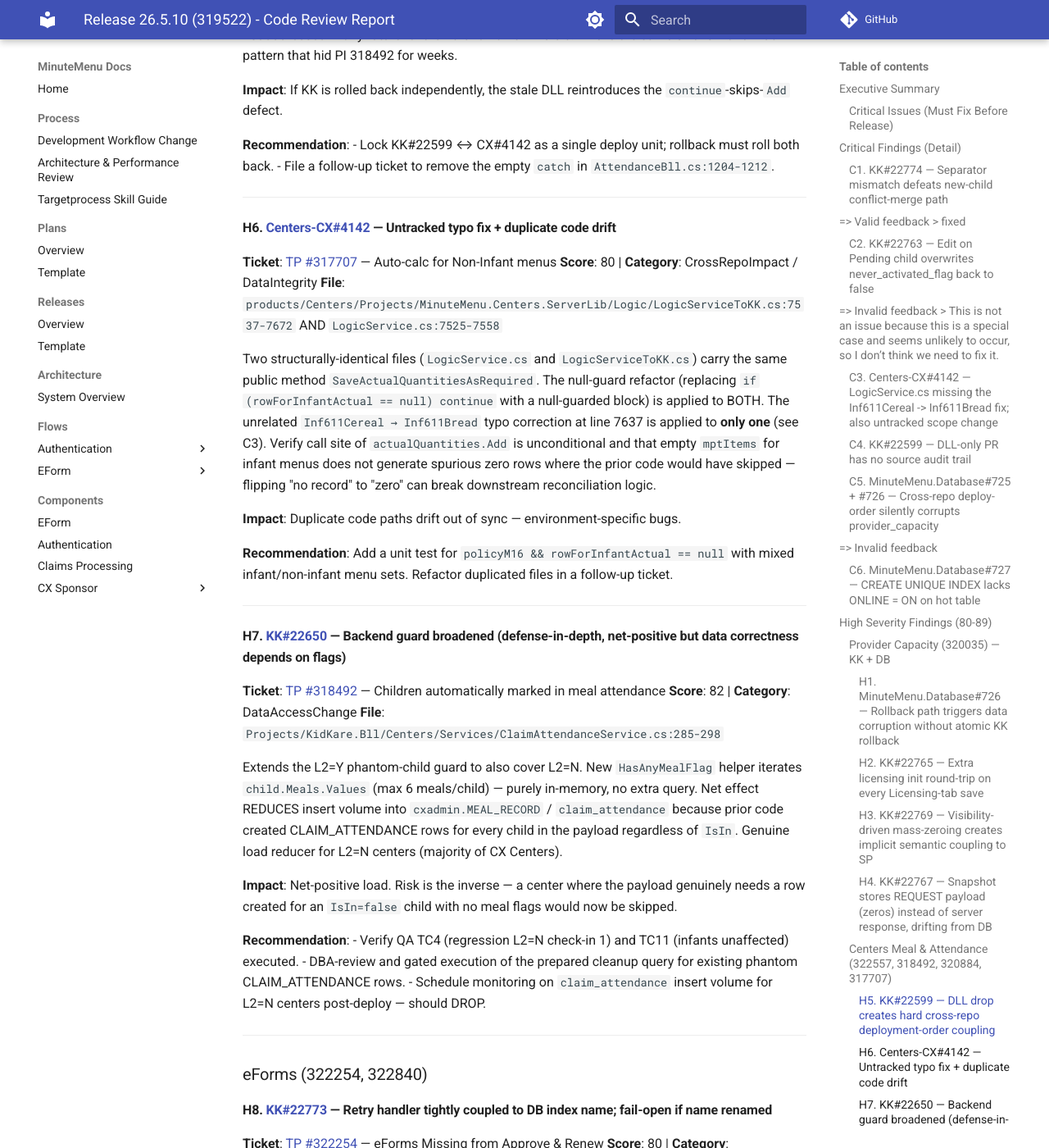
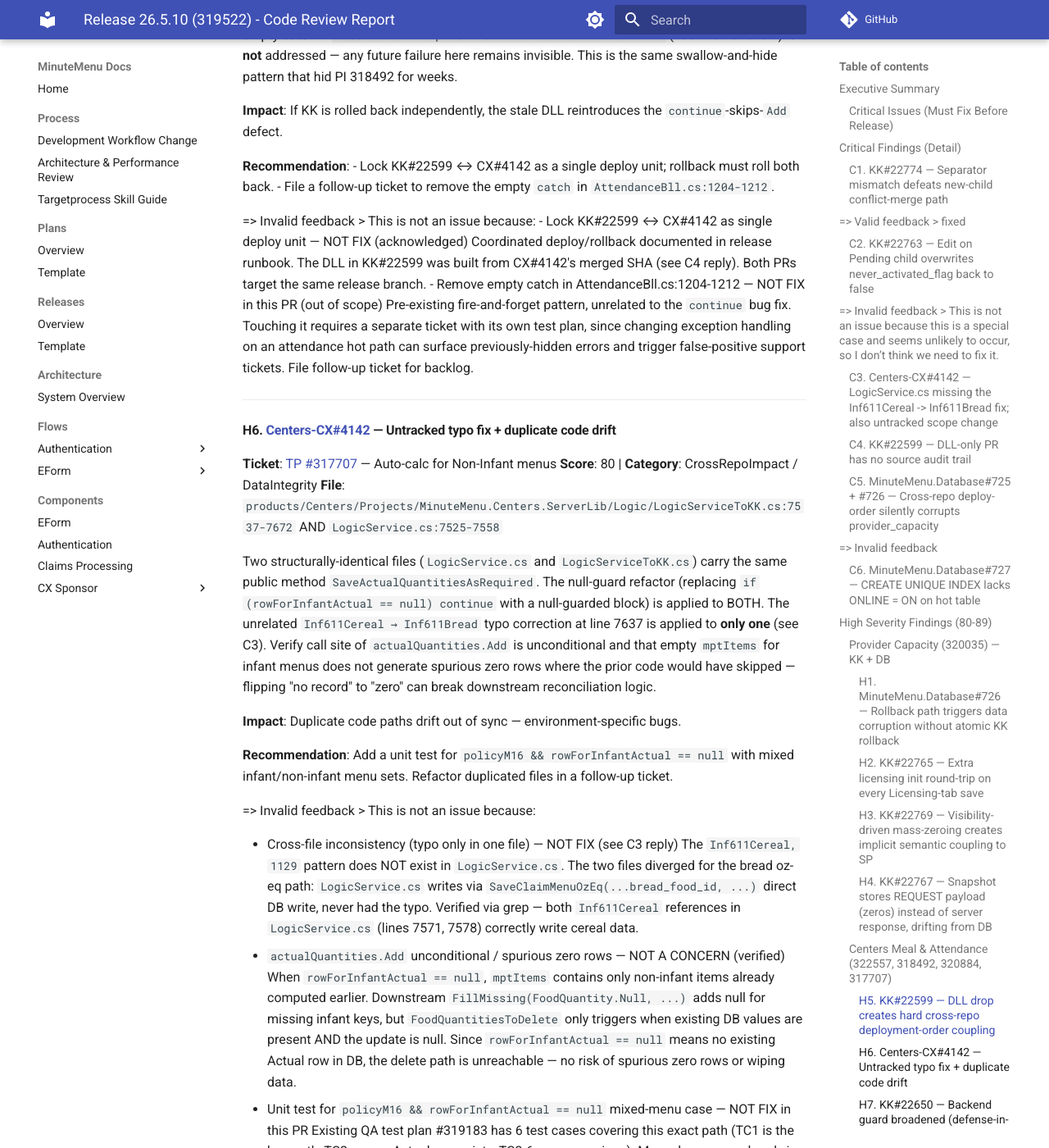
Before and after one commit to MinuteMenu/docs, an MkDocs documentation site: the page built from docs/releases/2026-05/release-26.5.10-code-review.md, in a window 1280 px wide and 1400 px high, scrolled down 9291 px. Shown: the whole window at 82% size. Built offline with MkDocs 1.6.1 and Material for MkDocs 9.7.7, drawn with Linux system fonts in a browser that asks for light colours; comment, search, counter and statistics services are not loaded; some of the changed text lies outside the part shown.

Commit message:
Update release-26.5.10-code-review.md

```diff
--- a/docs/releases/2026-05/release-26.5.10-code-review.md
+++ b/docs/releases/2026-05/release-26.5.10-code-review.md
@@ -82,7 +82,7 @@ Two findings consolidated:
 - File a follow-up TP ticket to track the typo correction as its own entry with regression tests.
 - Refactor the duplicated `LogicService.cs` / `LogicServiceToKK.cs` (structural code-smell that has caused historical drift bugs).
 
-=> Reply
+=> Invalid feedback > This is not an issue because:
 - Finding 1: Apply rename in LogicService.cs — NOT FIX
   The typo does NOT exist in LogicService.cs. The two files diverged structurally for the bread oz-eq path:
 
@@ -238,6 +238,11 @@ PR is a binary-only DLL drop — 7 DLLs updated, no source code in KK repo. The
 - Lock KK#22599 ↔ CX#4142 as a single deploy unit; rollback must roll both back.
 - File a follow-up ticket to remove the empty `catch` in `AttendanceBll.cs:1204-1212`.
 
+=> Invalid feedback > This is not an issue because:
+- Lock KK#22599 ↔ CX#4142 as single deploy unit — NOT FIX (acknowledged)
+  Coordinated deploy/rollback documented in release runbook. The DLL in KK#22599 was built from CX#4142's merged SHA (see C4 reply). Both PRs target the same release branch.
+- Remove empty catch in AttendanceBll.cs:1204-1212 — NOT FIX in this PR (out of scope)
+  Pre-existing fire-and-forget pattern, unrelated to the `continue` bug fix. Touching it requires a separate ticket with its own test plan, since changing exception handling on an attendance hot path can surface previously-hidden errors and trigger false-positive support tickets. File follow-up ticket for backlog.
 ---
 
 #### H6. [Centers-CX#4142](https://github.com/MinuteMenu/Centers-CX/pull/4142) — Untracked typo fix + duplicate code drift
@@ -252,6 +257,16 @@ Two structurally-identical files (`LogicService.cs` and `LogicServiceToKK.cs`) c
 
 **Recommendation**: Add a unit test for `policyM16 && rowForInfantActual == null` with mixed infant/non-infant menu sets. Refactor duplicated files in a follow-up ticket.
 
+=> Invalid feedback > This is not an issue because:
+
+- Cross-file inconsistency (typo only in one file) — NOT FIX (see C3 reply)
+  The `Inf611Cereal, 1129` pattern does NOT exist in `LogicService.cs`. The two files diverged for the bread oz-eq path: `LogicService.cs` writes via `SaveClaimMenuOzEq(...bread_food_id, ...)` direct DB write, never had the typo. Verified via grep — both `Inf611Cereal` references in `LogicService.cs` (lines 7571, 7578) correctly write cereal data.
+- `actualQuantities.Add` unconditional / spurious zero rows — NOT A CONCERN (verified)
+  When `rowForInfantActual == null`, `mptItems` contains only non-infant items already computed earlier. Downstream `FillMissing(FoodQuantity.Null, ...)` adds null for missing infant keys, but `FoodQuantitiesToDelete` only triggers when existing DB values are present AND the update is null. Since `rowForInfantActual == null` means no existing Actual row in DB, the delete path is unreachable — no risk of spurious zero rows or wiping data.
+- Unit test for `policyM16 && rowForInfantActual == null` mixed-menu case — NOT FIX in this PR
+  Existing QA test plan #319183 has 6 test cases covering this exact path (TC1 is the bug path, TC2 covers Actual-row-exists, TC3-6 are regressions). Manual coverage already in place; unit test addition is a separate technical-debt item.
+- Refactor duplicated `LogicService.cs` / `LogicServiceToKK.cs` — NOT FIX in this PR (acknowledged)
+  Valid technical debt; out of scope for this hotfix. File separate consolidation ticket for backlog.
 ---
 
 #### H7. [KK#22650](https://github.com/MinuteMenu/KK/pull/22650) — Backend guard broadened (defense-in-depth, net-positive but data correctness depends on flags)
```
